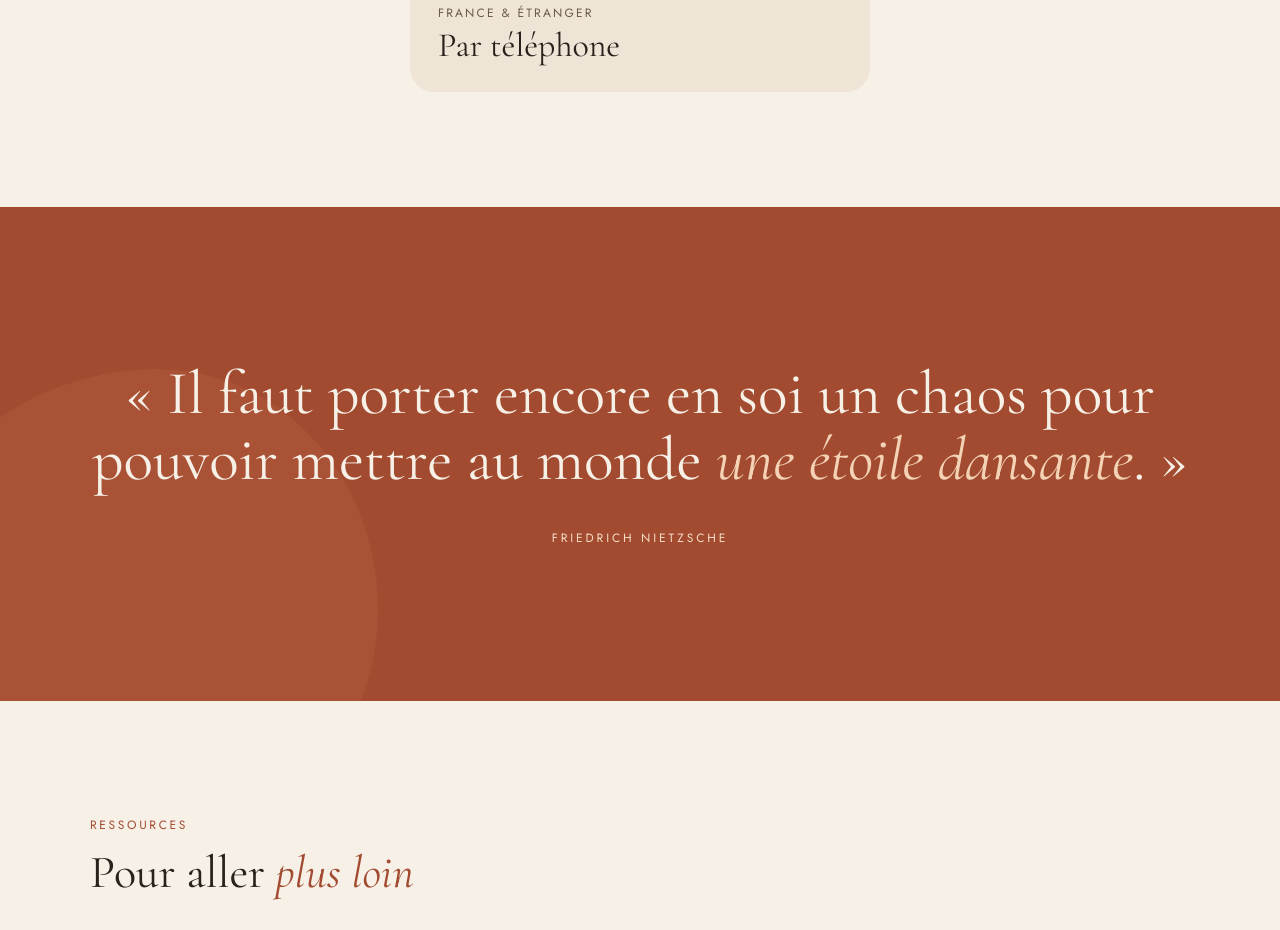
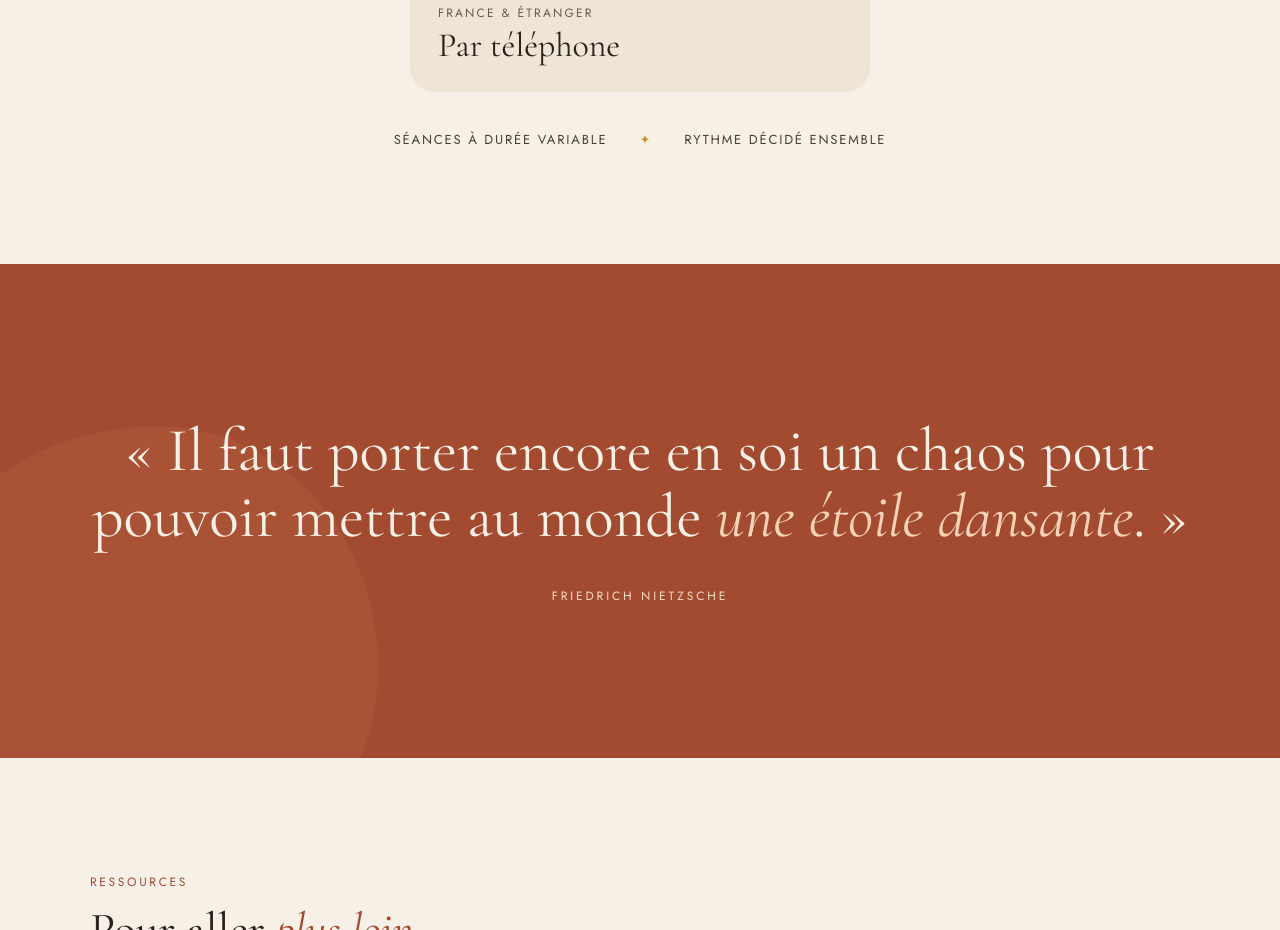
Before and after one commit to moomdbe/legoutdevivre-site, a plain HTML site: page index.html in a window 1280 px wide. Shown: the part 2480-3410 px from the top of the page. Drawn offline with Linux system fonts and the light colour scheme.

Commit message:
Aperçu : bandeau « Séances à durée variable ✦ Rythme décidé ensemble »
Co-Authored-By: Claude Sonnet 5.5 <noreply@anthropic.com>
Claude-Session: https://claude.ai/code/session_01AJJxdJZWsS6gzEnFsntUuT

```diff
--- a/index.html
+++ b/index.html
@@ -255,6 +255,9 @@ input::placeholder,textarea::placeholder{color:#8A7B6E}
           <h3 style="margin:0;font-family:'Cormorant Garamond',serif;font-weight:400;font-size:34px;line-height:1.05">Par téléphone</h3>
         </div>
       </div>
+    </div>
+    <div data-reveal style="margin-top:clamp(28px,3vw,40px);display:flex;flex-wrap:wrap;gap:10px 32px;justify-content:center;font-size:13px;letter-spacing:0.14em;text-transform:uppercase;color:#4A3D34">
+      <span>Séances à durée variable</span><span style="color:#C9962F">✦</span><span>Rythme décidé ensemble</span>
     </div>
   </div>
 </section>
```
